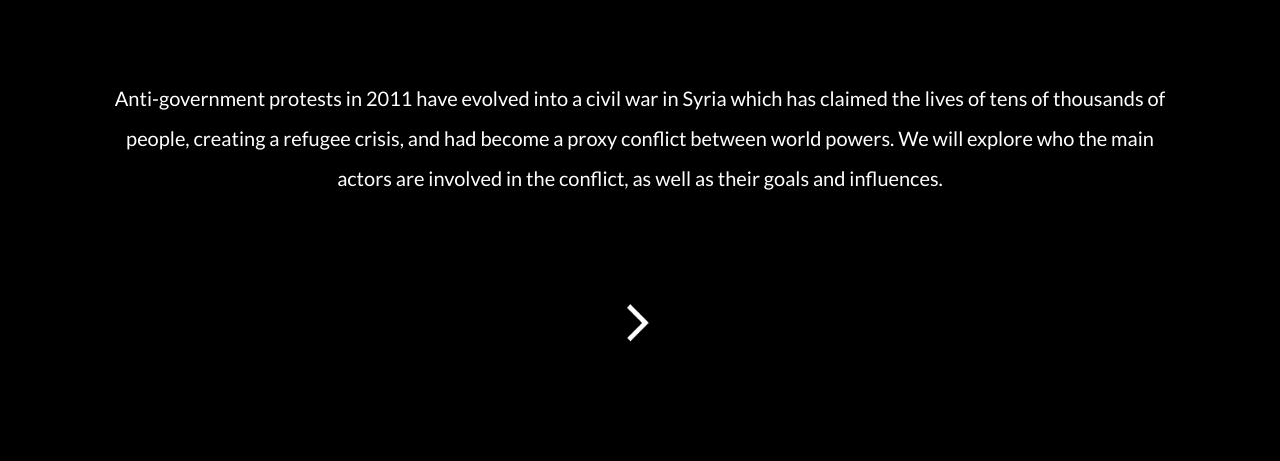
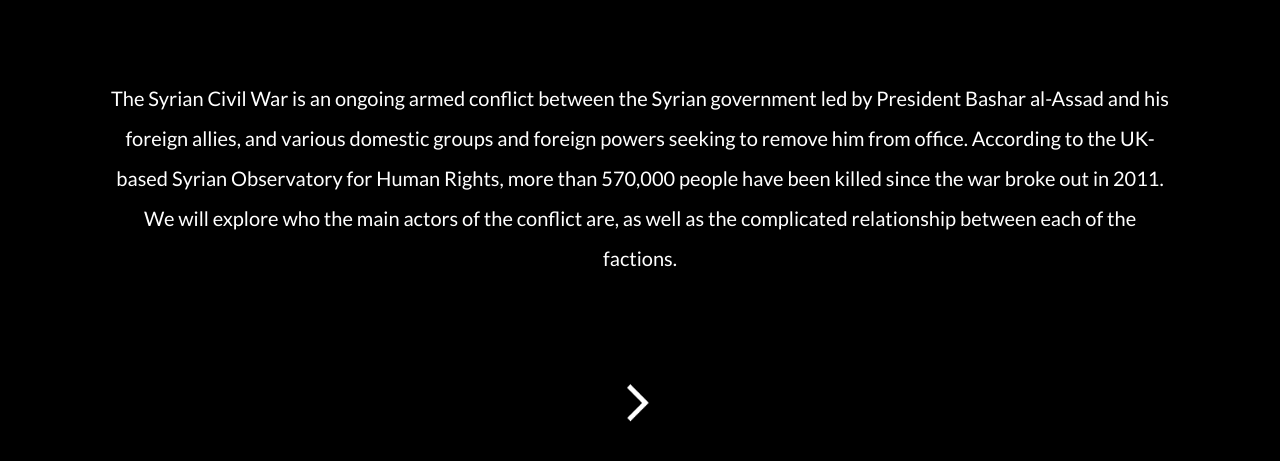
Before and after one commit to haolinzhu/haolinzhu.github.io, a plain HTML site: page index.html in a window 1280 px wide. Shown: the part 289-750 px from the top of the page. Drawn offline with nearby package versions, Linux system fonts and the light colour scheme.

Commit message:
edited index text

```diff
--- a/index.html
+++ b/index.html
@@ -2,12 +2,13 @@
   <head>
     <link rel="stylesheet" type="text/css" href="assets/css/style.css" />
     <link href="https://fonts.googleapis.com/css?family=Lato|Playfair+Display:700&display=swap" rel="stylesheet">
-    <title>Participants of the Syrian Civil War</title>
+    <title>Syrian Civil War</title>
   </head>
 
   <body>
     <div id="title">Who's Fighting in the Syrian Civil War?</div>
-    <div id="description">Anti-government protests in 2011 have evolved into a civil war in Syria which has claimed the lives of tens of thousands of people, creating a refugee crisis, and had become a proxy conflict between world powers. We will explore who the main actors are involved in the conflict, as well as their goals and influences.</div>
+    <!--<div id="description">Anti-government protests in 2011 have evolved into a civil war in Syria which has claimed the lives of tens of thousands of people, creating a refugee crisis, and had become a proxy conflict between world powers. We will explore who the main actors are involved in the conflict, as well as their goals and influences.</div>-->
+    <div id="description">The Syrian Civil War is an ongoing armed conflict between the Syrian government led by President Bashar al-Assad and his foreign allies, and various domestic groups and foreign powers seeking to remove him from office. According to the UK-based Syrian Observatory for Human Rights, more than 570,000 people have been killed since the war broke out in 2011. We will explore who the main actors of the conflict are, as well as the complicated relationship between each of the factions.</div>
     <div id="next-button">
       <a class="button" href="main.html">
       <img src="assets/img/arrow3.png" alt="Right Arrow" class="center" style="width:50px;">
```
Also changed, not shown: main.html (+1 -1 lines).
